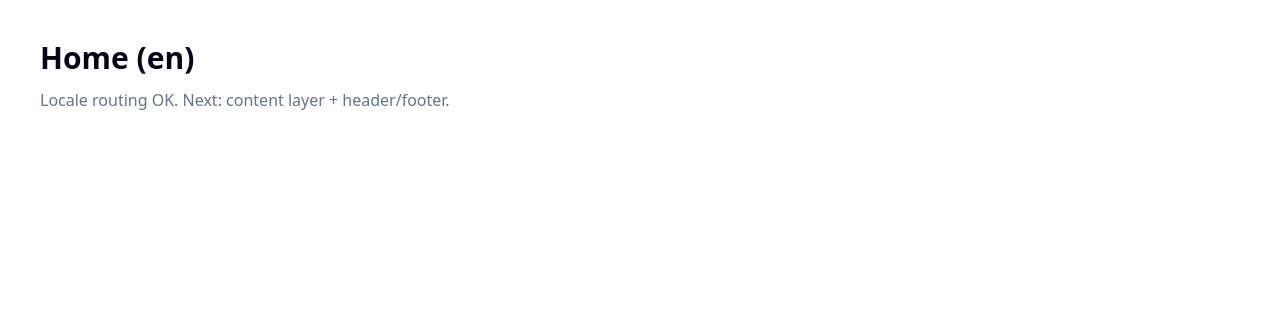
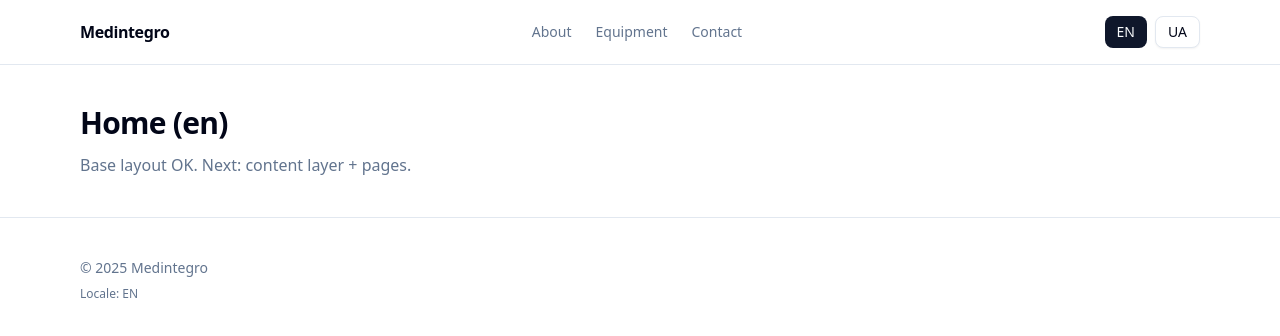
Before and after one commit to romahawk/medintegro-web-next, a Next.js app: page /en in a window 1280 px wide. Shown: the top 336 px of the page. Built offline with nearby package versions, Linux system fonts and the light colour scheme.

Commit message:
feat: add base layout with header/footer and locale switcher

```diff
--- a/src/app/[locale]/(site)/layout.tsx
+++ b/src/app/[locale]/(site)/layout.tsx
@@ -1,6 +1,8 @@
 import { notFound } from "next/navigation";
 import type { ReactNode } from "react";
-import { isLocale } from "@/lib/i18n/locales";
+import { isLocale, type Locale } from "@/lib/i18n/locales";
+import Header from "@/components/site/Header";
+import Footer from "@/components/site/Footer";
 
 export default async function LocaleLayout({
   children,
@@ -12,5 +14,13 @@ export default async function LocaleLayout({
   const { locale } = await params;
   if (!isLocale(locale)) notFound();
 
-  return <>{children}</>;
+  const l = locale as Locale;
+
+  return (
+    <>
+      <Header locale={l} />
+      {children}
+      <Footer locale={l} />
+    </>
+  );
 }
--- a/src/app/[locale]/(site)/page.tsx
+++ b/src/app/[locale]/(site)/page.tsx
@@ -8,10 +8,12 @@ export default async function HomePage({
   const { locale } = await params;
 
   return (
-    <main className="p-10">
-      <h1 className="text-3xl font-semibold">Home ({locale})</h1>
+    <main className="mx-auto w-full max-w-6xl px-4 py-10">
+      <h1 className="text-3xl font-semibold tracking-tight">
+        Home ({locale})
+      </h1>
       <p className="mt-3 text-muted-foreground">
-        Locale routing OK. Next: content layer + header/footer.
+        Base layout OK. Next: content layer + pages.
       </p>
     </main>
   );
--- /dev/null
+++ b/src/components/site/Container.tsx
@@ -0,0 +1,5 @@
+import type { ReactNode } from "react";
+
+export default function Container({ children }: { children: ReactNode }) {
+  return <div className="mx-auto w-full max-w-6xl px-4">{children}</div>;
+}
--- a/src/components/site/Footer.tsx
+++ b/src/components/site/Footer.tsx
@@ -1,3 +1,15 @@
-export default function Footer() {
-  return null;
+import Container from "./Container";
+import type { Locale } from "@/lib/i18n/locales";
+
+export default function Footer({ locale }: { locale: Locale }) {
+  return (
+    <footer className="border-t py-10">
+      <Container>
+        <div className="flex flex-col gap-2 text-sm text-muted-foreground">
+          <p>© {new Date().getFullYear()} Medintegro</p>
+          <p className="text-xs">Locale: {locale.toUpperCase()}</p>
+        </div>
+      </Container>
+    </footer>
+  );
 }
--- a/src/components/site/Header.tsx
+++ b/src/components/site/Header.tsx
@@ -1,3 +1,67 @@
-export default function Header() {
-  return null;
+"use client";
+
+import Link from "next/link";
+import { usePathname } from "next/navigation";
+import Container from "./Container";
+import { Button } from "@/components/ui/button";
+import { locales, type Locale } from "@/lib/i18n/locales";
+
+const NAV = [
+  { href: "/about", label: "About" },
+  { href: "/equipment", label: "Equipment" },
+  { href: "/contact", label: "Contact" },
+] as const;
+
+function withLocale(locale: Locale, href: string) {
+  if (href === "/") return `/${locale}`;
+  return `/${locale}${href.startsWith("/") ? href : `/${href}`}`;
 }
+
+function switchLocale(pathname: string, nextLocale: Locale) {
+  // pathname like "/en", "/en/about", "/ua/contact"
+  const parts = pathname.split("/").filter(Boolean);
+  if (parts.length === 0) return `/${nextLocale}`;
+  parts[0] = nextLocale;
+  return `/${parts.join("/")}`;
+}
+
+export default function Header({ locale }: { locale: Locale }) {
+  const pathname = usePathname() || `/${locale}`;
+
+  return (
+    <header className="border-b">
+      <Container>
+        <div className="flex h-16 items-center justify-between">
+          <Link href={`/${locale}`} className="font-semibold tracking-tight">
+            Medintegro
+          </Link>
+
+          <nav className="hidden items-center gap-6 md:flex">
+            {NAV.map((item) => (
+              <Link
+                key={item.href}
+                href={withLocale(locale, item.href)}
+                className="text-sm text-muted-foreground hover:text-foreground"
+              >
+                {item.label}
+              </Link>
+            ))}
+          </nav>
+
+          <div className="flex items-center gap-2">
+            {locales.map((l) => (
+              <Button
+                key={l}
+                asChild
+                variant={l === locale ? "default" : "outline"}
+                size="sm"
+              >
+                <Link href={switchLocale(pathname, l)}>{l.toUpperCase()}</Link>
+              </Button>
+            ))}
+          </div>
+        </div>
+      </Container>
+    </header>
+  );
+}
```
